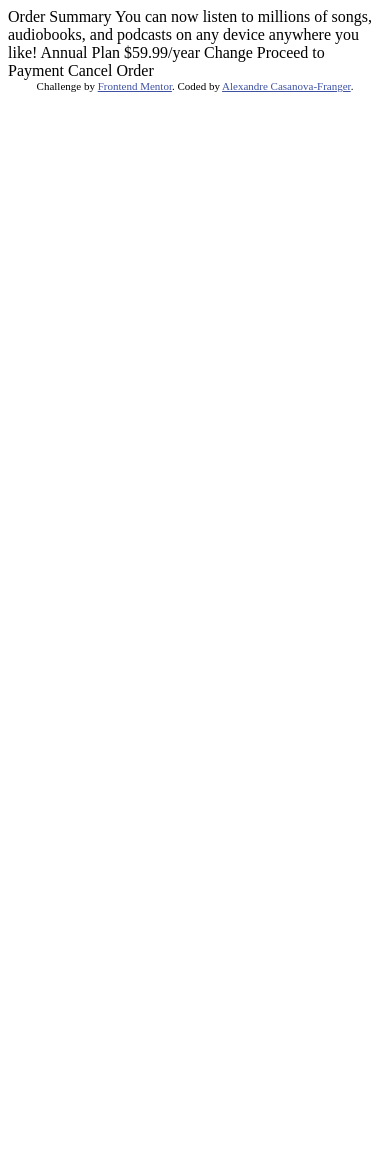
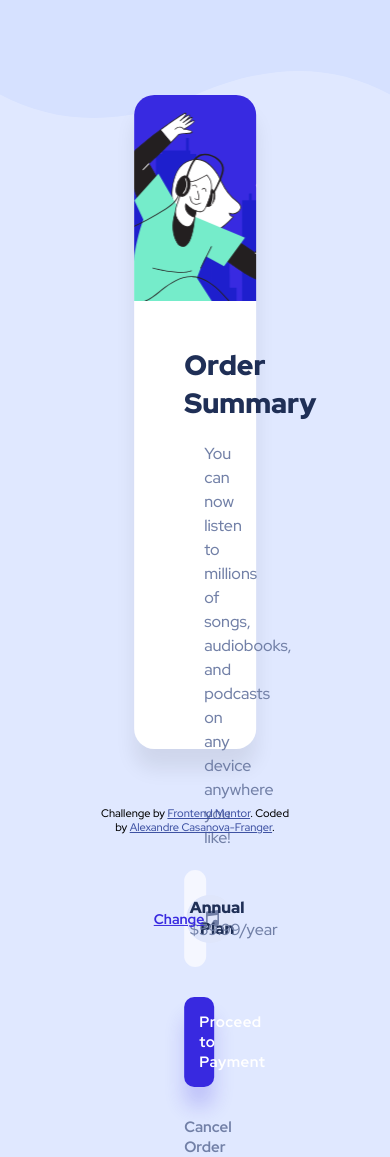
Before and after one commit to AlexCasanova/order-summary-component, a plain HTML site: page index.html in a window 390 px wide. Before the commit the page ends 844 px from the top, so only its background shows below. Drawn offline with Linux system fonts and the light colour scheme.

Commit message:
working but not mobile responsive

```diff
--- a/index.html
+++ b/index.html
@@ -10,31 +10,35 @@
 
   <title>Frontend Mentor | Order summary card</title>
 
-  <!-- Feel free to remove these styles or customise in your own stylesheet 👍 -->
-  <style>
-    .attribution { font-size: 11px; text-align: center; }
-    .attribution a { color: hsl(228, 45%, 44%); }
-  </style>
 </head>
 <body>
 
-  Order Summary
+  <div class="container">
 
-  You can now listen to millions of songs, audiobooks, and podcasts on any
-  device anywhere you like!
+    <!-- <img src="/images/illustration-hero.svg" height="200" alt="img" /> -->
+    <div class="img"></div>
 
-  Annual Plan
-  $59.99/year
+    <div class="infos">
+      <div class="title">Order Summary</div>
+      <div class="summary">
+        You can now listen to millions of songs, audiobooks, and podcasts on any
+        device anywhere you like!
+      </div>
+      <div class="pricing">
+        <div class="music"></div>
+        <div class="annual-plan">Annual Plan</div>
+        <div class="current-price">$59.99/year</div>
+        <div class="change">Change</div>
+      </div>
+      <div class="payment">Proceed to Payment</div>
+      <div class="cancel">Cancel Order</div>
+    </div>
 
-  Change
-
-  Proceed to Payment
-  Cancel Order
-
+  </div>
 
   <div class="attribution">
     Challenge by <a href="https://www.frontendmentor.io?ref=challenge" target="_blank">Frontend Mentor</a>.
-    Coded by <a href="#">Alexandre Casanova-Franger</a>.
+    Coded by <a href="https://www.linkedin.com/in/alexandre-casanova-franger-510659153/">Alexandre Casanova-Franger</a>.
   </div>
 </body>
 </html>
--- a/style.css
+++ b/style.css
@@ -0,0 +1,134 @@
+@import url('https://fonts.googleapis.com/css2?family=Red+Hat+Display:wght@500;700;900&display=swap');
+
+/* ## Colors
+
+### Primary
+
+- Pale blue: hsl(225, 100%, 94%)
+- Bright blue: hsl(245, 75%, 52%)
+
+### Neutral
+
+- Very pale blue: hsl(225, 100%, 98%)
+- Desaturated blue: hsl(224, 23%, 55%)
+- Dark blue: hsl(223, 47%, 23%) */
+
+body {
+    background: url(/images/pattern-background-desktop.svg) no-repeat top/cover, hsl(225, 100%, 94%);
+    font-family: 'Red Hat Display', cursive;
+}
+
+.container {
+    position: absolute;
+    width: 31.2%;
+    background: white;
+    height: 77.5vh;
+    top: 50%;
+    left: 50%;
+    border-radius: 20px;
+    transform: translate(-50%, -50%);
+    color: hsl(223, 47%, 23%);
+    text-align: center;
+    max-width: 100%;
+    box-shadow: 0px 20px 20px 0px rgba(0, 0, 0, 0.080);
+}
+
+.img {
+    background: url(/images/illustration-hero.svg) no-repeat center/cover;
+    border-radius: 20px 20px 0% 0%;
+    overflow: hidden;
+    width: 100%;
+    height: 31.5%;
+}
+
+.infos {
+    margin: 45px 50px;
+}
+
+.title {
+    font-weight: 900;
+    font-size: 28px;
+}
+
+.summary {
+    padding: 20px;
+    line-height: 1.5;
+    color: hsl(224, 23%, 55%);
+    font-weight: 500;
+    font-size: 16px;
+}
+
+.pricing {
+    position: relative;
+    background: hsl(225, 100%, 98%);
+    height: 11.5vh;
+    border-radius: 20px;
+}
+
+.music {
+    position: absolute;
+    top: 50%;
+    transform: translateY(-50%);
+    padding-left: 12%;
+    background: url(/images/icon-music.svg) no-repeat center;
+    width: 50px;
+    height: 50px;
+}
+
+.annual-plan {
+    position: absolute;
+    top: 27.5%;
+    left: 26%;
+    font-weight: 900;
+}
+
+.current-price {
+    position: absolute;
+    bottom: 27.5%;
+    left: 26%;
+    color: hsl(224, 23%, 55%);
+}
+
+.change {
+    position: absolute;
+    top: 50%;
+    transform: translateY(-50%);
+    right: 7%;
+    color: hsl(245, 75%, 52%);
+    text-decoration: underline;
+    font-size: 14px;
+    font-weight: 700;
+}
+
+.payment {
+    background-color: hsl(245, 75%, 52%);
+    margin : 30px 0px;
+    border-radius: 10px;
+    padding: 15px;
+    color: white;
+    font-weight: 700;
+    font-size: 15px;
+    letter-spacing: .5px;
+    box-shadow: 0px 20px 20px 0px hsla(245, 75%, 52%, 0.200);
+}
+
+.cancel {
+    font-weight: 700;
+    font-size: 15px;
+    color: hsl(224, 23%, 55%);
+}
+
+.attribution {
+    position: absolute;
+    text-align: center;
+    left: 50%;
+    transform: translate(-50%);
+    bottom: 10px;
+    font-weight: 500;
+    font-size: 11px;
+    text-align: center;
+}
+
+.attribution a {
+    color: hsl(228, 45%, 44%);
+}
```
